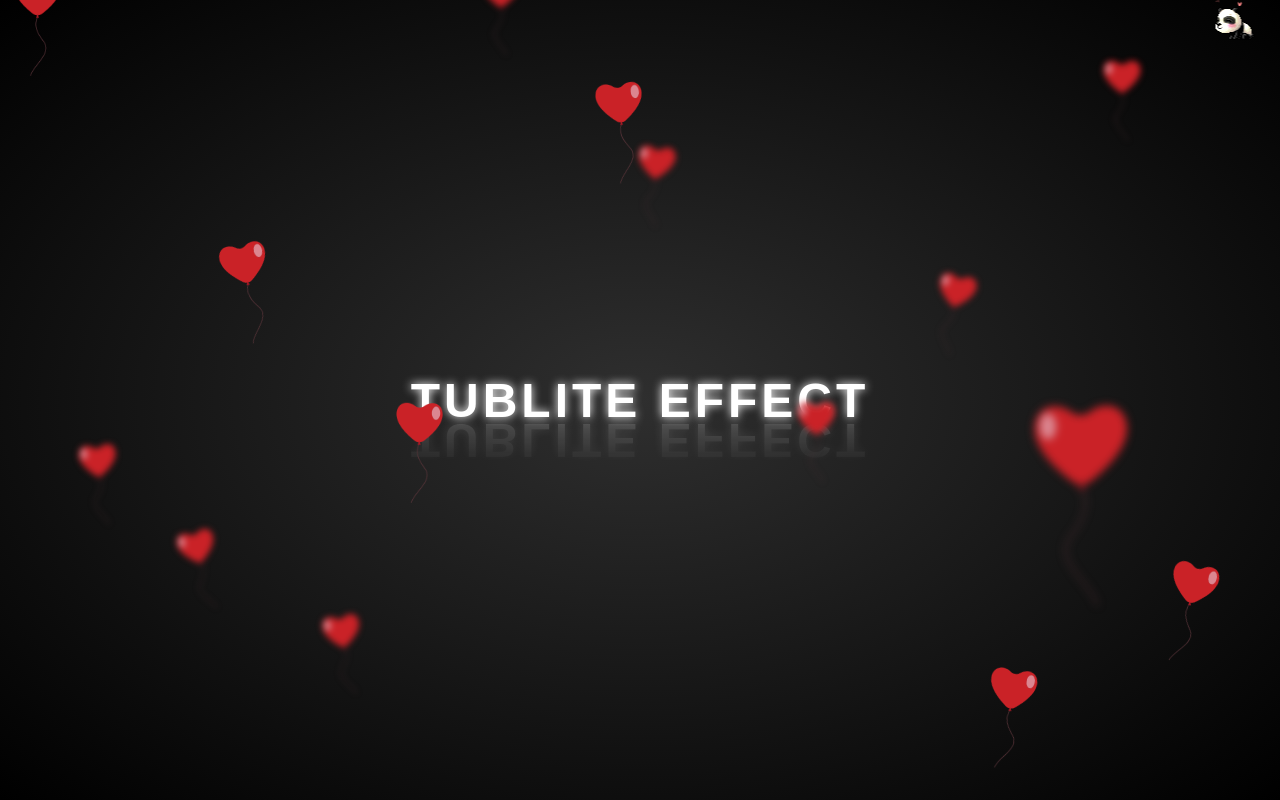
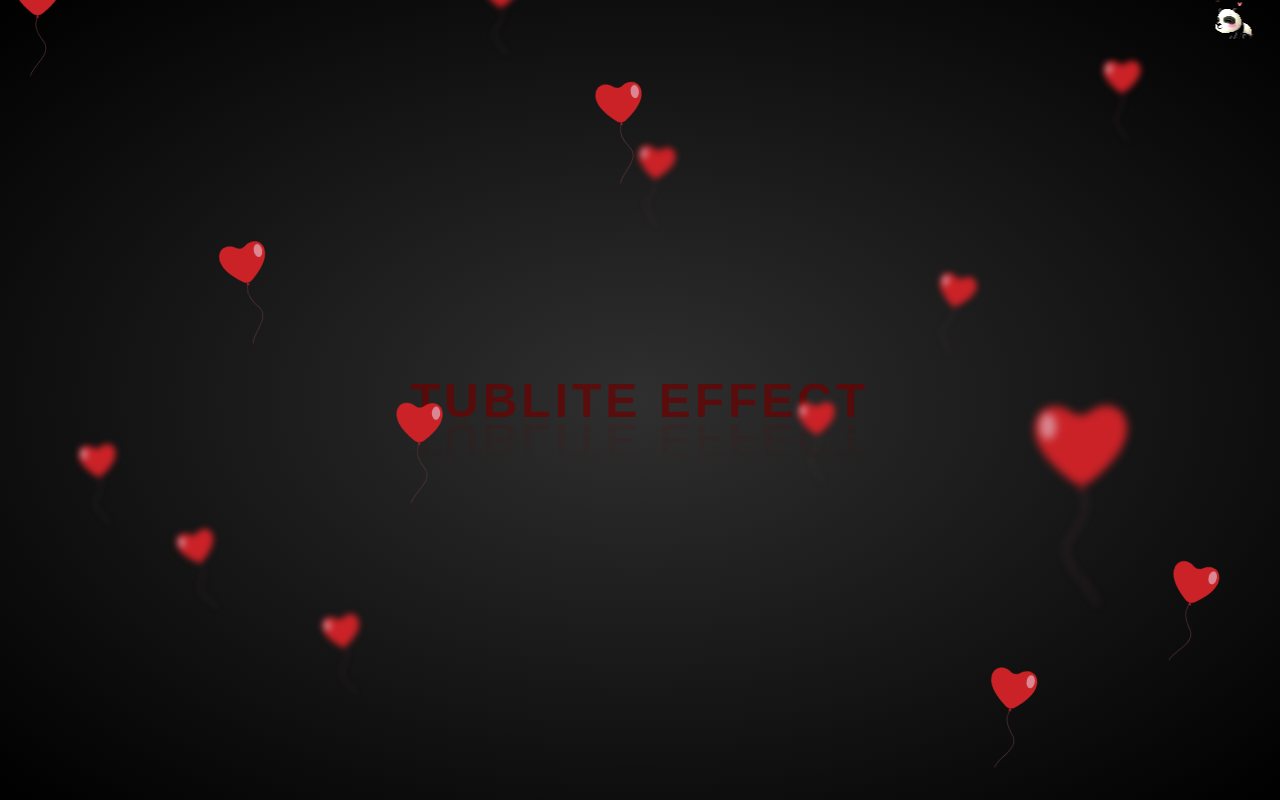
Before and after one commit to vishaltawar6963/tublite-effect, a plain HTML site: page index.html in a window 1280 px wide. Drawn offline with nearby package versions, Linux system fonts and the light colour scheme.

Commit message:
Update index.html

```diff
--- a/index.html
+++ b/index.html
@@ -268,7 +268,7 @@
 <body>
     <div class="section">
         <div>
-            <h2>Tublite effect</h2>
+            <h2 class="red">Tublite effect</h2>
 
                 <div class="box"><img src="./assets/PC Computer - MapleStory - Panda copy.png" alt=""></div>
             </h2>
```
